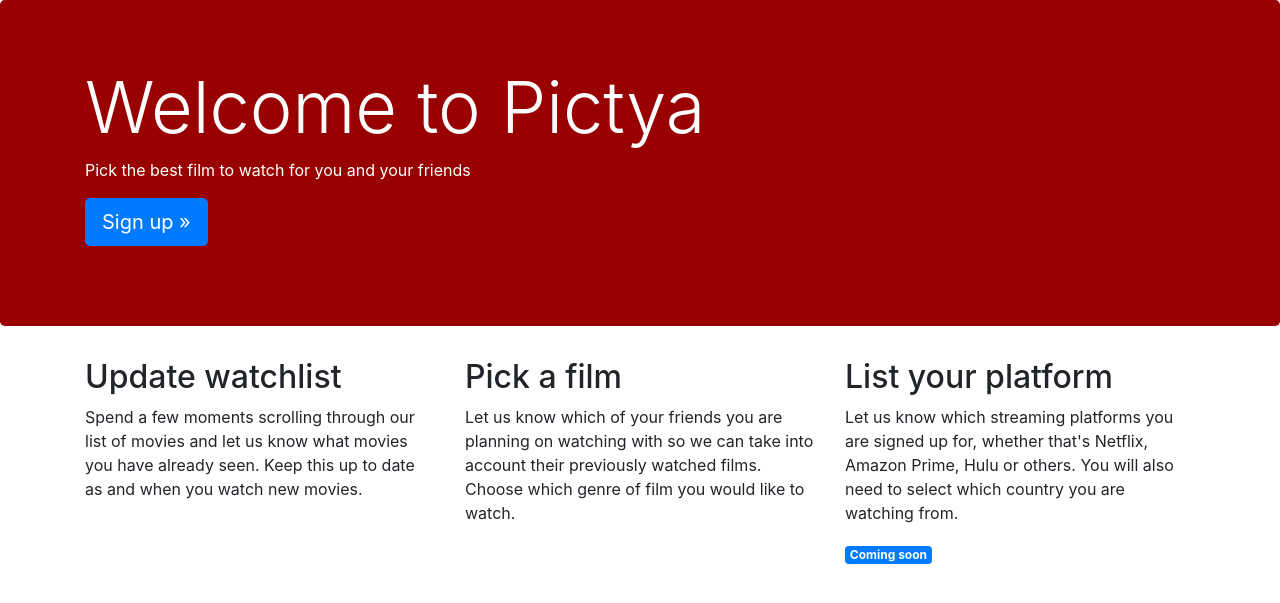
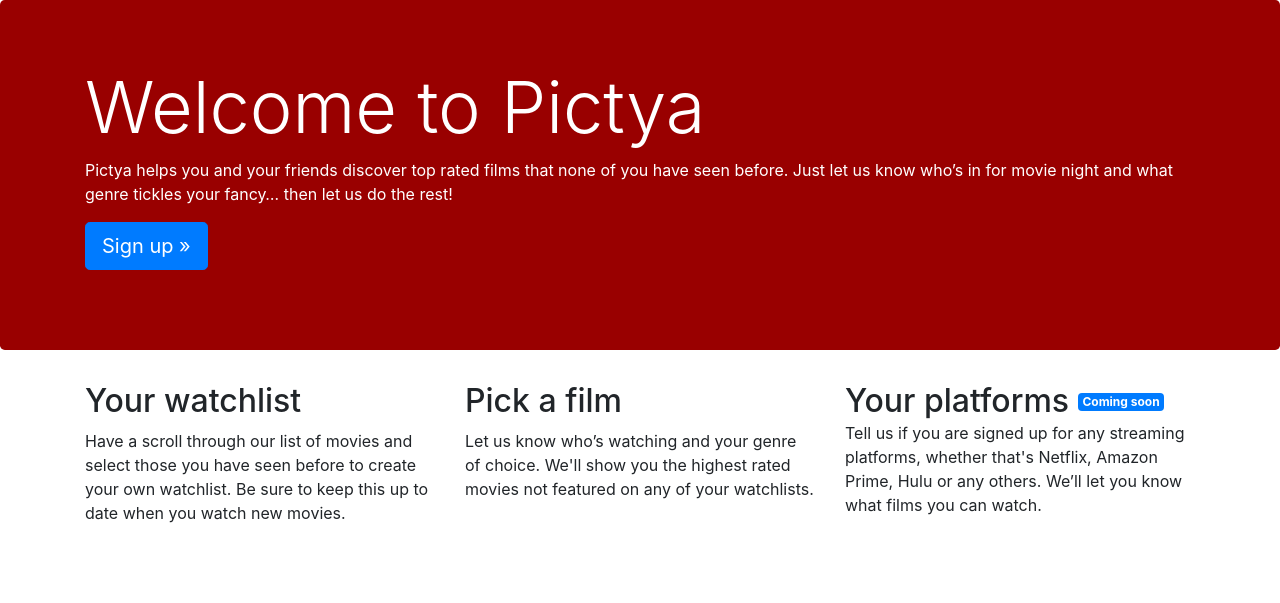
Before and after one commit to dylanjones14/pictya, a Flask app: page / in a window 1280 px wide. Shown: the part 56-659 px from the top of the page. Run offline with Flask 2, Linux system fonts and the light colour scheme; some libraries are stand-ins or nearby versions.

Commit message:
Updated copy

```diff
--- a/static/styles.css
+++ b/static/styles.css
@@ -1,14 +1,7 @@
-/* nav .navbar-brand
-{
-    /* size for brand */
-    /* font-size: xx-large;
-}
-
 /* Move down content because we have a fixed navbar that is 3.5rem tall */
 body {
   padding-top: 3.5rem;
 }
-
 
 main img
 {
@@ -73,5 +66,20 @@ main img
   padding: 10px;
   font-size: 16px;
 }
+
 .form-signin .form-control:focus {
   z-index: 2;
+}
+
+.extra_spacing {
+  padding-top: 10px;
+}
+
+.inline {
+  display: inline;
+  vertical-align:middle;
+}
+
+.badge {
+  vertical-align:middle;
+}
--- a/templates/index.html
+++ b/templates/index.html
@@ -10,7 +10,7 @@
     <div class="jumbotron">
         <div class="container">
             <h1 class="display-3">Welcome to Pictya</h1>
-            <p class ="jumbotron_text">Pick the best film to watch for you and your friends</p>
+            <p class ="jumbotron_text">Pictya helps you and your friends discover top rated films that none of you have seen before. Just let us know who’s in for movie night and what genre tickles your fancy… then let us do the rest!</p>
             <p><a class="btn btn-primary btn-lg" href="/register" role="button">Sign up &raquo;</a></p>
         </div>
     </div>
@@ -19,17 +19,17 @@
         <!-- Columns explaing what the website does -->
         <div class="row">
             <div class="col-md-4">
-            	<h2>Update watchlist</h2>
-            	<p>Spend a few moments scrolling through our list of movies and let us know what movies you have already seen. Keep this up to date as and when you watch new movies.</p>
+            	<h2>Your watchlist</h2>
+            	<p>Have a scroll through our list of movies and select those you have seen before to create your own watchlist. Be sure to keep this up to date when you watch new movies.</p>
             </div>
             <div class="col-md-4">
             	<h2>Pick a film</h2>
-            	<p>Let us know which of your friends you are planning on watching with so we can take into account their previously watched films. Choose which genre of film you would like to watch.</p>
+            	<p>Let us know who’s watching and your genre of choice. We'll show you the highest rated movies not featured on any of your watchlists.</p>
             </div>
             <div class="col-md-4">
-            	<h2>List your platform</h2>
-            	<p>Let us know which streaming platforms you are signed up for, whether that's Netflix, Amazon Prime, Hulu or others. You will also need to select which country you are watching from.</p>
-            	<p><span class="badge badge-primary">Coming soon</span></p>
+            	<h2 class="inline">Your platforms </h2><span class="badge badge-primary">Coming soon</span>
+            	<p>Tell us if you are signed up for any streaming platforms, whether that's Netflix, Amazon Prime, Hulu or any others. We’ll let you know what films you can watch.</p>
+            	<!-- <p><span class="badge badge-primary">Coming soon</span></p> -->
             </div>
         </div>
     </div>
--- a/templates/selection.html
+++ b/templates/selection.html
@@ -8,7 +8,7 @@
 
     <!-- Show selected list of films that none of user's friends have seen -->
     <div class="container p-5">
-        <h1>Films</h1>
+        <h1>Pictya films</h1>
         <table id="pagination" class="table table-striped table-bordered" style="width:100%">
             <thead>
                 <tr>
--- a/templates/watchlist.html
+++ b/templates/watchlist.html
@@ -9,8 +9,8 @@
     <div class="container p-5">
 
         <!-- Ask user to identify all films that they have watched previously -->
-        <h1>Watchlist</h1>
-        <p>Select all films that you have previously watched...</p>
+        <h1>Your watchlist</h1>
+        <p class="extra_spacing">Have a scroll through our list of movies and select those you have seen before to create your own watchlist. Be sure to keep this up to date when you watch new movies.</p>
         <form action="/watchlist" method="post">
         <table id="pagination" class="table table-striped table-bordered" style="width:100%">
             <thead>
@@ -41,6 +41,7 @@
                 {% endfor %}
             </tbody>
         </table>
+        <p class="extra_spacing"><i>Please note - you can only submit preferences for one page at a time. I have limited the data to 'movies' only, year > 1970 and rating >6.5 for speed & cost.</i></p>
         <button class="btn btn-primary" type="submit">Submit</button>
         </form>
     </div>
```
Also changed, not shown: templates/home.html (+6 -7 lines), templates/pick.html (+5 -4 lines), README.md.
